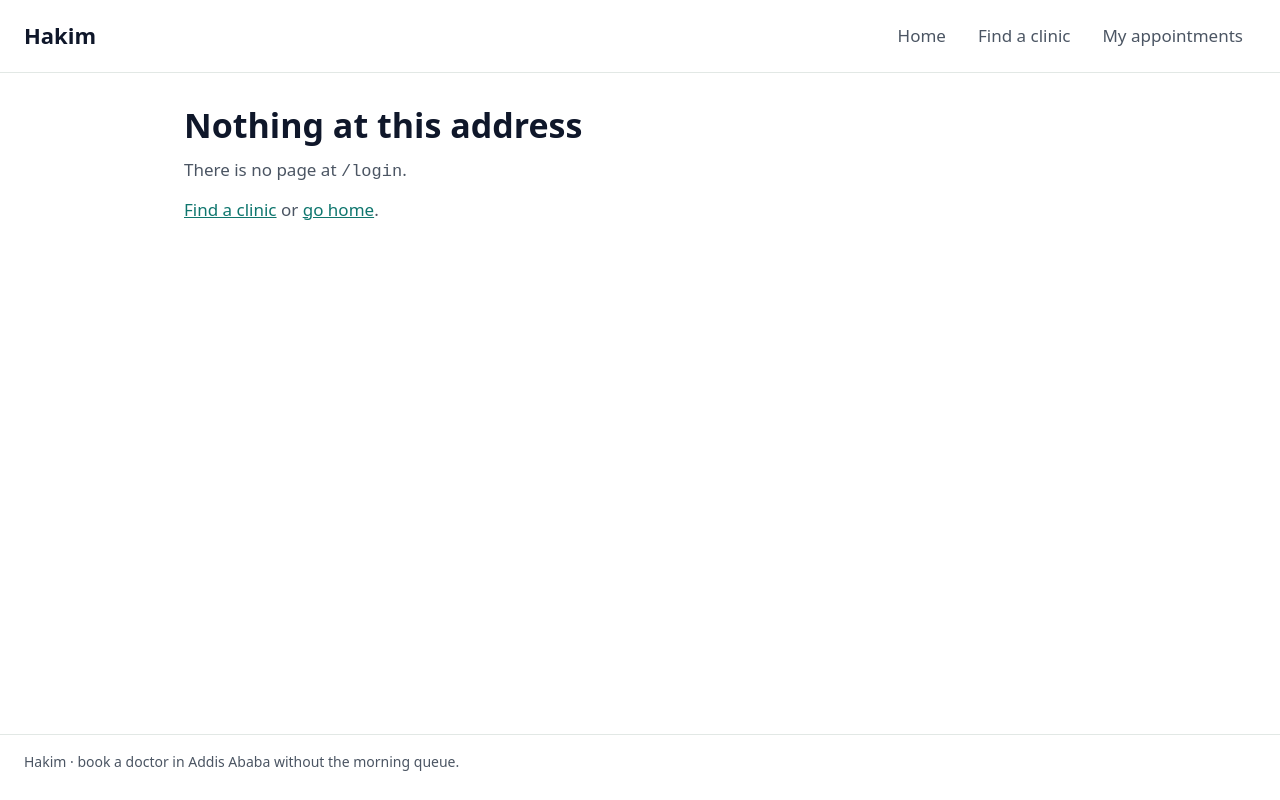
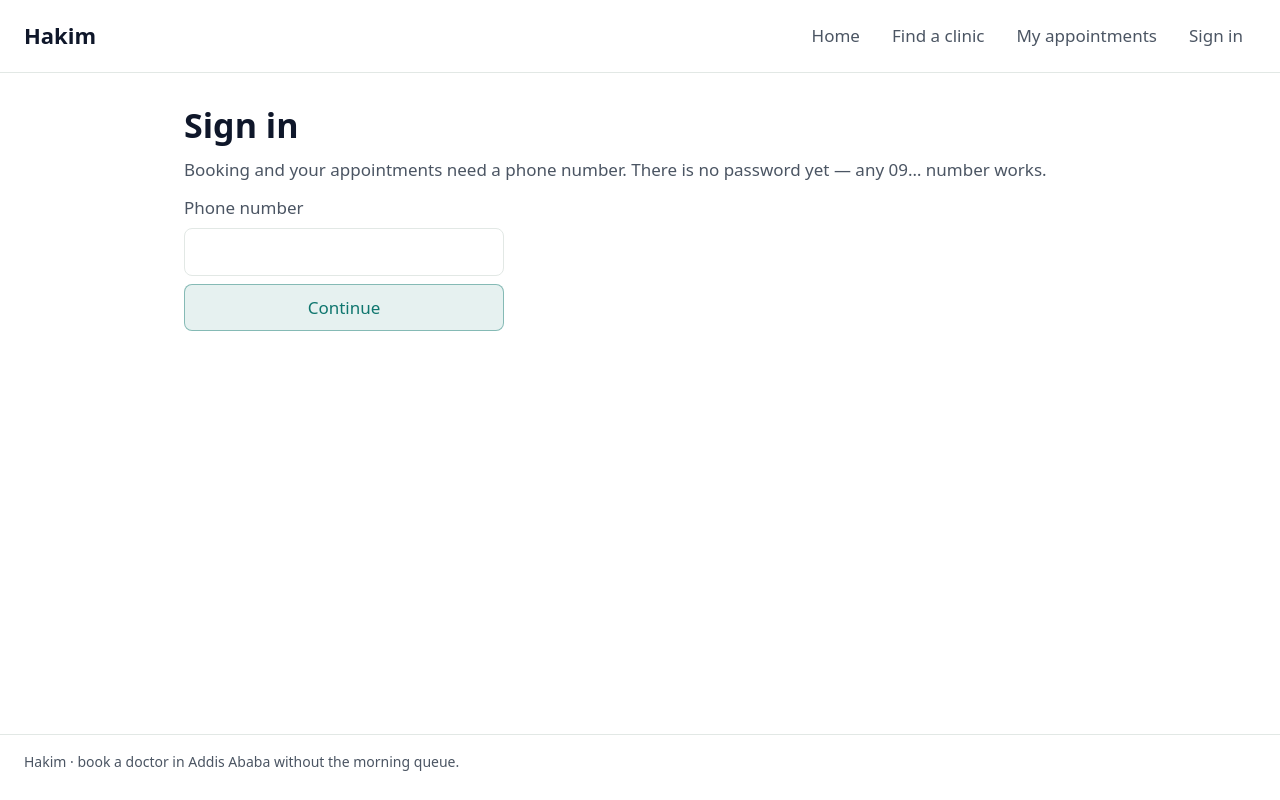
Before and after one commit to yeab-dev/hakim, a React (Vite) app: page /login in a window 1280 px wide. Built offline with nearby package versions, Linux system fonts and the light colour scheme.

Commit message:
feat: guard booking and appointments behind sign-in

```diff
--- a/src/App.jsx
+++ b/src/App.jsx
@@ -1,6 +1,9 @@
 import { BrowserRouter, Route, Routes } from "react-router-dom";
 import Appointment from "./appointments/Appointment";
 import Appointments from "./appointments/Appointments";
+import AuthProvider from "./auth/AuthProvider";
+import Login from "./auth/Login";
+import RequireAuth from "./auth/RequireAuth";
 import Book from "./booking/Book";
 import Clinic from "./clinics/Clinic";
 import Clinics from "./clinics/Clinics";
@@ -8,22 +11,47 @@ import Home from "./pages/Home";
 import NotFound from "./pages/NotFound";
 import Layout from "./ui/Layout";
 
-// The route map from README.md, one <Route> per row.
+// The route map from README.md, one <Route> per row. The three marked
+// "Sign-in: Yes" are wrapped in RequireAuth.
 function App() {
   return (
+    <AuthProvider>
       <BrowserRouter>
         <Routes>
           <Route path="/" element={<Layout />}>
             <Route index element={<Home />} />
             <Route path="clinics" element={<Clinics />} />
             <Route path="clinics/:clinicId" element={<Clinic />} />
-          <Route path="book/:slotId" element={<Book />} />
-          <Route path="appointments" element={<Appointments />} />
-          <Route path="appointments/:appointmentId" element={<Appointment />} />
+            <Route
+              path="book/:slotId"
+              element={
+                <RequireAuth>
+                  <Book />
+                </RequireAuth>
+              }
+            />
+            <Route
+              path="appointments"
+              element={
+                <RequireAuth>
+                  <Appointments />
+                </RequireAuth>
+              }
+            />
+            <Route
+              path="appointments/:appointmentId"
+              element={
+                <RequireAuth>
+                  <Appointment />
+                </RequireAuth>
+              }
+            />
+            <Route path="login" element={<Login />} />
             <Route path="*" element={<NotFound />} />
           </Route>
         </Routes>
       </BrowserRouter>
+    </AuthProvider>
   );
 }
 
--- /dev/null
+++ b/src/auth/AuthContext.js
@@ -0,0 +1,4 @@
+import { createContext } from "react";
+
+// Private to the auth folder: everything else goes through useAuth().
+export const AuthContext = createContext(null);
--- /dev/null
+++ b/src/auth/AuthProvider.jsx
@@ -0,0 +1,40 @@
+import { useCallback, useMemo, useState } from "react";
+import PropTypes from "prop-types";
+import { AuthContext } from "./AuthContext";
+
+const STORAGE_KEY = "hakim-session";
+
+function readSession() {
+  try {
+    return JSON.parse(localStorage.getItem(STORAGE_KEY));
+  } catch {
+    return null;
+  }
+}
+
+// A stand-in session: no server and no password yet. Real authentication
+// arrives with the Next.js weeks; for now the point is the guard.
+function AuthProvider({ children }) {
+  const [user, setUser] = useState(readSession);
+
+  const signIn = useCallback((phone) => {
+    const session = { phone };
+    localStorage.setItem(STORAGE_KEY, JSON.stringify(session));
+    setUser(session);
+  }, []);
+
+  const signOut = useCallback(() => {
+    localStorage.removeItem(STORAGE_KEY);
+    setUser(null);
+  }, []);
+
+  const value = useMemo(() => ({ user, signIn, signOut }), [user, signIn, signOut]);
+
+  return <AuthContext.Provider value={value}>{children}</AuthContext.Provider>;
+}
+
+AuthProvider.propTypes = {
+  children: PropTypes.node,
+};
+
+export default AuthProvider;
--- /dev/null
+++ b/src/auth/Login.jsx
@@ -0,0 +1,49 @@
+import { useState } from "react";
+import { useLocation, useNavigate } from "react-router-dom";
+import { useAuth } from "./useAuth";
+
+function Login() {
+  const { user, signIn } = useAuth();
+  const [phone, setPhone] = useState("");
+  const navigate = useNavigate();
+  const location = useLocation();
+  const from = location.state?.from;
+  const destination = from ? `${from.pathname}${from.search}` : "/appointments";
+
+  function handleSubmit(event) {
+    event.preventDefault();
+    signIn(phone.trim());
+    navigate(destination, { replace: true });
+  }
+
+  if (user) {
+    return (
+      <>
+        <h1>Already signed in</h1>
+        <p>You are signed in as {user.phone}.</p>
+      </>
+    );
+  }
+
+  return (
+    <>
+      <h1>Sign in</h1>
+      <p>Booking and your appointments need a phone number. There is no password yet — any 09… number works.</p>
+      <form className="login" onSubmit={handleSubmit}>
+        <label htmlFor="phone">Phone number</label>
+        <input
+          id="phone"
+          type="tel"
+          inputMode="tel"
+          autoComplete="tel"
+          required
+          value={phone}
+          onChange={(event) => setPhone(event.target.value)}
+        />
+        <button type="submit">Continue</button>
+      </form>
+    </>
+  );
+}
+
+export default Login;
--- /dev/null
+++ b/src/auth/RequireAuth.jsx
@@ -0,0 +1,23 @@
+import PropTypes from "prop-types";
+import { Navigate, useLocation } from "react-router-dom";
+import { useAuth } from "./useAuth";
+
+// Wraps the routes marked "Sign-in: Yes" in the route map. A signed-out
+// visitor goes to /login, carrying where they were headed so Login can send
+// them back.
+function RequireAuth({ children }) {
+  const { user } = useAuth();
+  const location = useLocation();
+
+  if (!user) {
+    return <Navigate to="/login" replace state={{ from: location }} />;
+  }
+
+  return children;
+}
+
+RequireAuth.propTypes = {
+  children: PropTypes.node,
+};
+
+export default RequireAuth;
--- /dev/null
+++ b/src/auth/useAuth.js
@@ -0,0 +1,8 @@
+import { useContext } from "react";
+import { AuthContext } from "./AuthContext";
+
+export function useAuth() {
+  const ctx = useContext(AuthContext);
+  if (ctx === null) throw new Error("useAuth must be used inside an AuthProvider");
+  return ctx;
+}
--- a/src/ui/Layout.css
+++ b/src/ui/Layout.css
@@ -73,3 +73,32 @@
     padding-right: 16px;
   }
 }
+
+.nav__button {
+  font: inherit;
+  background: none;
+  cursor: pointer;
+}
+
+.login {
+  display: grid;
+  gap: 8px;
+  max-width: 320px;
+}
+
+.login input,
+.login button {
+  font: inherit;
+  padding: 10px 12px;
+  border-radius: 8px;
+  border: 1px solid var(--border);
+  background: var(--bg);
+  color: var(--text-h);
+}
+
+.login button {
+  color: var(--accent);
+  background: var(--accent-bg);
+  border-color: var(--accent-border);
+  cursor: pointer;
+}
--- a/src/ui/Layout.jsx
+++ b/src/ui/Layout.jsx
@@ -1,4 +1,5 @@
 import { Link, NavLink, Outlet } from "react-router-dom";
+import { useAuth } from "../auth/useAuth";
 import "./Layout.css";
 
 const TABS = [
@@ -10,6 +11,8 @@ const TABS = [
 // The frame every screen renders into. Built once; navigating swaps only
 // what is in the <Outlet />.
 function Layout() {
+  const { user, signOut } = useAuth();
+
   return (
     <div className="shell">
       <header className="topbar">
@@ -27,6 +30,15 @@ function Layout() {
               {tab.label}
             </NavLink>
           ))}
+          {user ? (
+            <button type="button" className="nav__link nav__button" onClick={signOut}>
+              Sign out {user.phone}
+            </button>
+          ) : (
+            <NavLink to="/login" className="nav__link">
+              Sign in
+            </NavLink>
+          )}
         </nav>
       </header>
 
```
Lines whose indentation alone changed are shown as unchanged.
